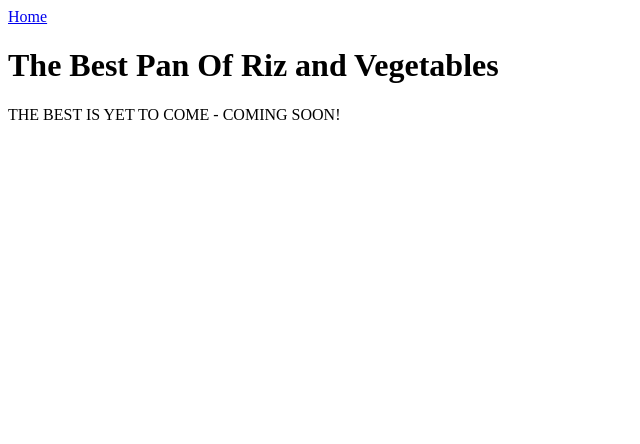
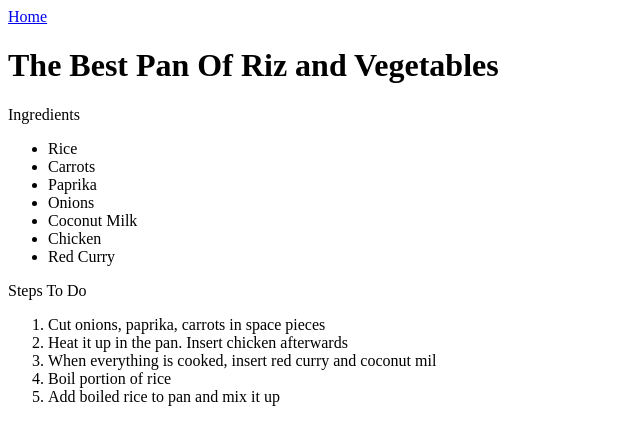
Before and after one commit to christiantobien/odin-recipes, a plain HTML site: page recipes/asian-vegetables.html in a window 1280 px wide. Shown: the whole page, without its empty margins (0-640 px from the left). Drawn offline with Linux system fonts and the light colour scheme.

Commit message:
Update of recipes for Asian-vegetables and pizza; Recipes are now completed

```diff
--- a/recipes/asian-vegetables.html
+++ b/recipes/asian-vegetables.html
@@ -11,37 +11,27 @@
   <a href="/index.html">Home</a>
   <h1>The Best Pan Of Riz and Vegetables</h1>
 
-  <p>THE BEST IS YET TO COME - COMING SOON!</p>
-  <!--
   <p>Ingredients
   <ul>
-    <li>Lasagna Plats</li>
-    <li>Pieces of Tomato</li>
-    <li>Meat</li>
+    <li>Rice</li>
+    <li>Carrots</li>
+    <li>Paprika</li>
     <li>Onions</li>
-    <li>Milk</li>
-    <li>Flour</li>
-    <li>Butter</li>
-    <li>Cheese</li>
+    <li>Coconut Milk</li>
+    <li>Chicken</li>
+    <li>Red Curry</li>
   </ul>
   </p>
 
   <p> Steps To Do
   <ol>
-    <li>Cook onion, meat, tomatoes together. Use a pan for that</li>
-    <li>For the bechamel: Warm the butter and insert flour and milch until you have a white cream</li>
-    <li>Now it's time for the baking:
-      <ol>
-        <li>One line of Noodles</li>
-        <li>One line of tomato-meat-mix</li>
-        <li>One line of bechamel sauce</li>
-      </ol>
-    </li>
-    <li>Repeat those steps until the baking is filled (usually 2-3 times)</li>
-    <li>Put the cheese on top of it</li>
-    <li>Bake the lasagna for ~40 Minutes at 200 Degrees Celsius</li>
+    <li>Cut onions, paprika, carrots in space pieces</li>
+    <li>Heat it up in the pan. Insert chicken afterwards</li>
+    <li>When everything is cooked, insert red curry and coconut mil</li>
+    <li>Boil portion of rice</li>
+    <li>Add boiled rice to pan and mix it up</li>
   </ol>
-  </p> -->
+  </p>
 
 </body>
 
```
Also changed, not shown: recipes/pizza.html (+12 -12 lines).
